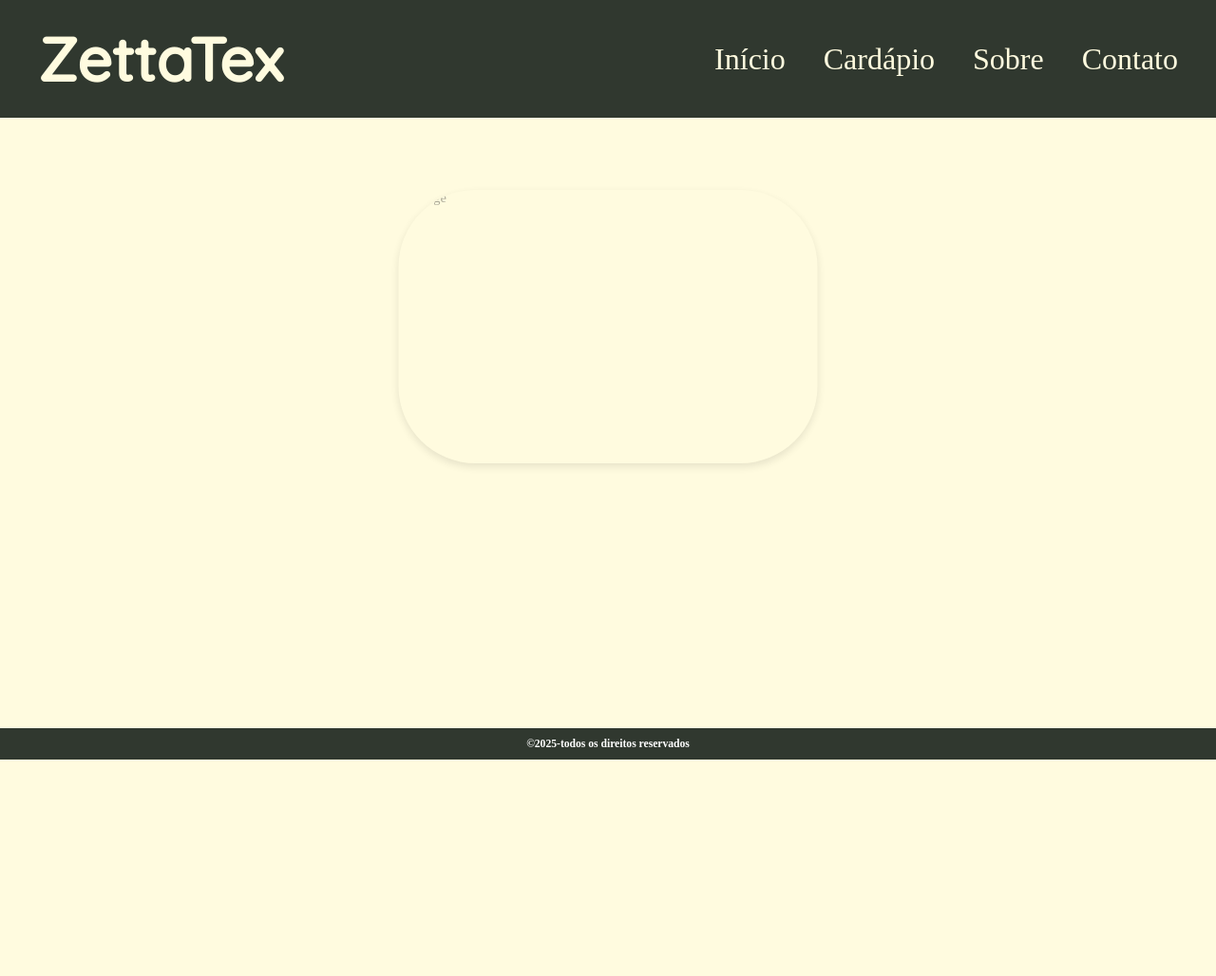
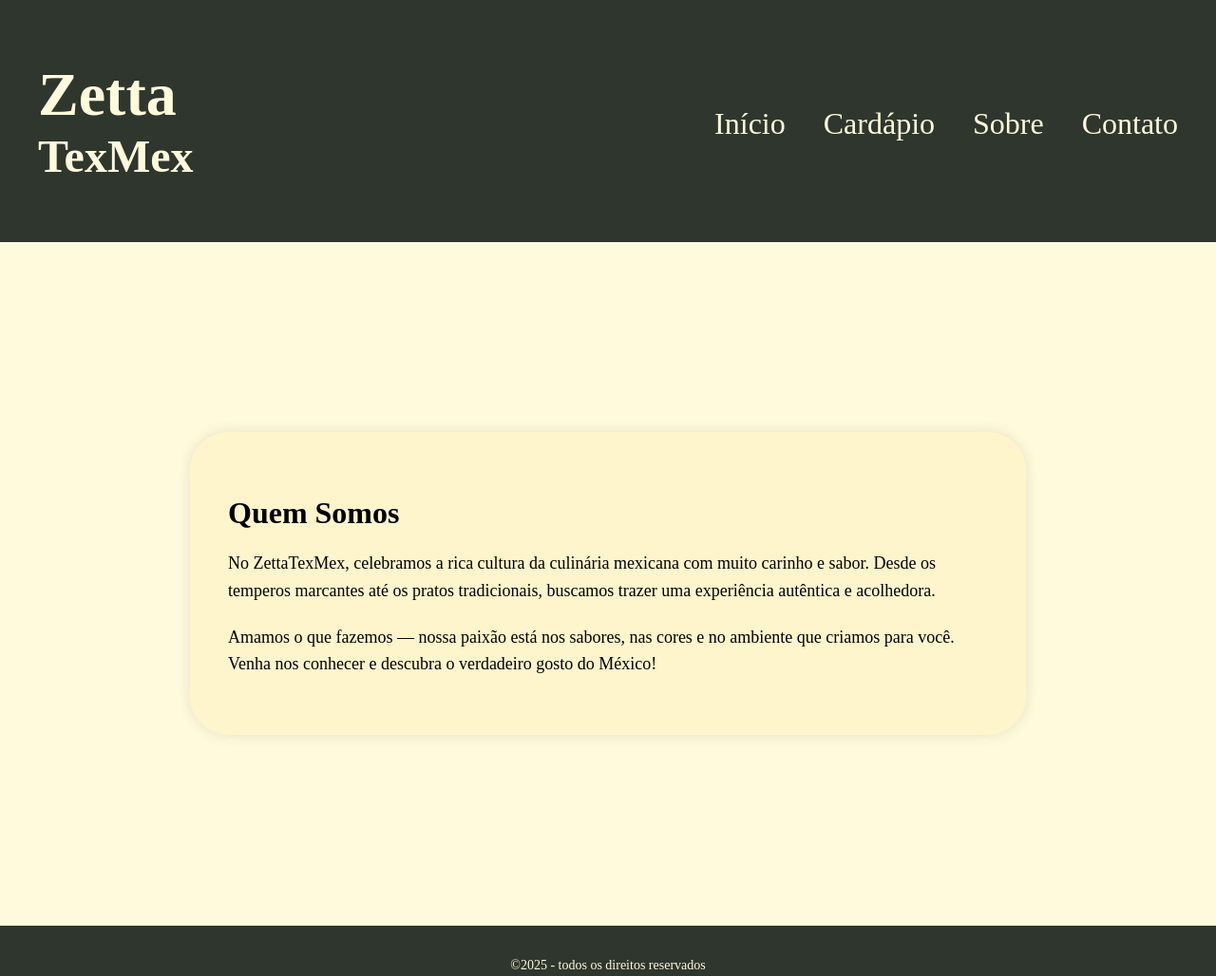
Before and after one commit to Grego-Privado/CP2front, a plain HTML site: page pages/sobre.html in a window 1280 px wide. Shown: the whole page at 95% size. Before the commit the page ends 800 px from the top, so only its background shows below. Drawn offline with Linux system fonts and the light colour scheme; a web font is replaced by a local one.

Commit message:
Pagina sobre concluida

```diff
--- a/pages/sobre.html
+++ b/pages/sobre.html
@@ -1,31 +1,42 @@
 <!DOCTYPE html>
-<html lang="pt-br">
+<html lang="pt-BR">
 <head>
-    <meta charset="UTF-8">
-    <meta name="viewport" content="width=device-width, initial-scale=1.0">
-    <link rel="stylesheet" href="../src/css/style.css">
-    <title>Sobre</title>
+  <meta charset="UTF-8" />
+  <meta name="viewport" content="width=device-width, initial-scale=1.0"/>
+  <title>Sobre - ZettaTexMex</title>
+  <link rel="stylesheet" href="../src/css/sobre.css"/>
+  <link href="https://fonts.googleapis.com/css2?family=Inknut+Antiqua&display=swap" rel="stylesheet"/>
 </head>
 <body>
 
-    <header>
-        <h1 id="logo">ZettaTex</h1>
+  <header class="topo">
+    <h1 class="logo">Zetta<span>TexMex</span></h1>
     <nav>
-            <ul>
+      <ul class="menu">
         <li><a href="../index.html">Início</a></li>
-                <li><a href="./cardapio.html">Cardápio</a></li>
-                <li><a href="./sobre.html">Sobre</a></li>
-                <li><a href="./contato.html">Contato</a></li>
+        <li><a href="cardapio.html">Cardápio</a></li>
+        <li><a href="sobre.html">Sobre</a></li>
+        <li><a href="contato.html">Contato</a></li>
       </ul>
     </nav>
   </header>
 
-    <section class="banner">
-    <img id="image" alt="Image">
+  <main class="conteudo">
+    <section class="caixa">
+      <h2>Quem Somos</h2>
+      <p>
+        No ZettaTexMex, celebramos a rica cultura da culinária mexicana com muito carinho e sabor.
+        Desde os temperos marcantes até os pratos tradicionais, buscamos trazer uma experiência autêntica e acolhedora.
+      </p>
+      <p>
+        Amamos o que fazemos — nossa paixão está nos sabores, nas cores e no ambiente que criamos para você.
+        Venha nos conhecer e descubra o verdadeiro gosto do México!
+      </p>
     </section>
+  </main>
 
-    <footer>
-        <h5>&copy;2025-todos os direitos reservados</h5>
+  <footer class="rodape">
+    <p>©2025 - todos os direitos reservados</p>
   </footer>
 
 </body>
--- a/src/css/cardapio.css
+++ b/src/css/cardapio.css
@@ -33,13 +33,14 @@
   nav ul {
     display: flex;
     list-style: none;
-    gap: 50px;
+    gap: 40px;
   }
 
   nav a {
     text-decoration: none;
     color: #fffbdf;
-    font-size: 24px;
+    font-size: 32px;
+    font-family: 'Paquito', serif;
   }
 
   footer {
--- a/src/css/sobre.css
+++ b/src/css/sobre.css
@@ -0,0 +1,83 @@
+
+body {
+    background-color: #fffadc;
+    font-family: 'Inknut Antiqua', serif;
+    margin: 0;
+    padding: 0;
+  }
+
+  .topo {
+    background-color: #2f362d;
+    display: flex;
+    justify-content: space-between;
+    align-items: center;
+    padding: 20px 40px;
+    color: #fffadc;
+    font-family: 'Paquito', serif;
+    font-size: 40px;
+  }
+
+  .logo {
+    font-size: 64px;
+    font-family: 'Paquito', serif;
+  }
+
+  .logo span {
+    display: block;
+    font-size: 48px;
+  }
+
+  .menu {
+    list-style: none;
+    display: flex;
+    gap: 40px;
+    padding: 0;
+    margin: 0;
+  }
+
+  .menu a {
+    text-decoration: none;
+    color: #fffadc;
+    font-size: 32px;
+    transition: 0.3s;
+  }
+
+  .menu a:hover {
+    opacity: 0.7;
+  }
+
+  .conteudo {
+    min-height: calc(100vh - 160px);
+    display: flex;
+    justify-content: center;
+    align-items: center;
+    padding: 40px 20px;
+  }
+
+  .caixa {
+    background-color: #fff5cc;
+    padding: 40px;
+    max-width: 800px;
+    border-radius: 40px;
+    box-shadow: 0 0 15px rgba(0,0,0,0.1);
+  }
+
+  .caixa h2 {
+    font-size: 32px;
+    margin-bottom: 20px;
+    font-family: 'Paquito', serif;
+  }
+
+  .caixa p {
+    font-size: 18px;
+    line-height: 1.6;
+    margin-bottom: 20px;
+  }
+
+  .rodape {
+    background-color: #2f362d;
+    color: #fffadc;
+    text-align: center;
+    padding: 20px;
+    font-size: 14px;
+  }
--- a/src/css/style.css
+++ b/src/css/style.css
@@ -24,7 +24,7 @@ header {
 
 
 #logo {
-    font-family: 'Quicksand', serif;
+    font-family: 'Paquito', serif;
     color: #fffbdf;
     font-size: 64px;
     line-height: 1;
```
Lines whose indentation alone changed are shown as unchanged.
